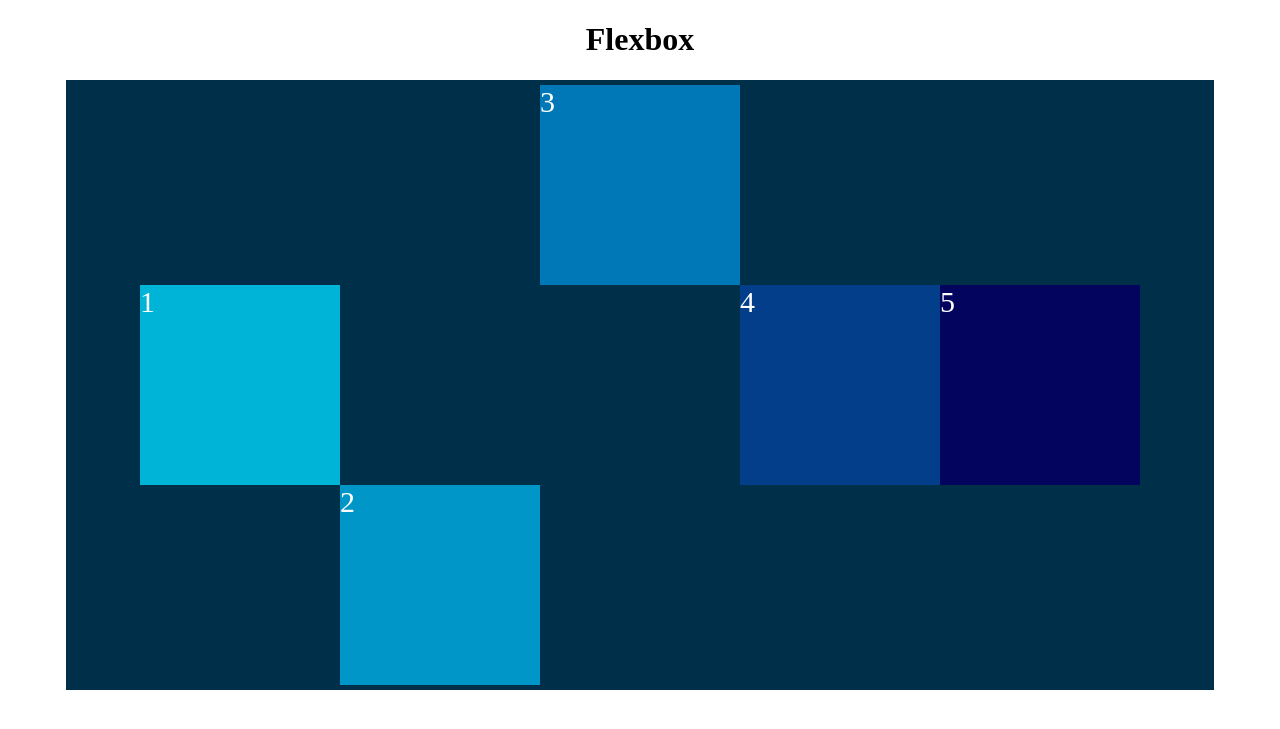
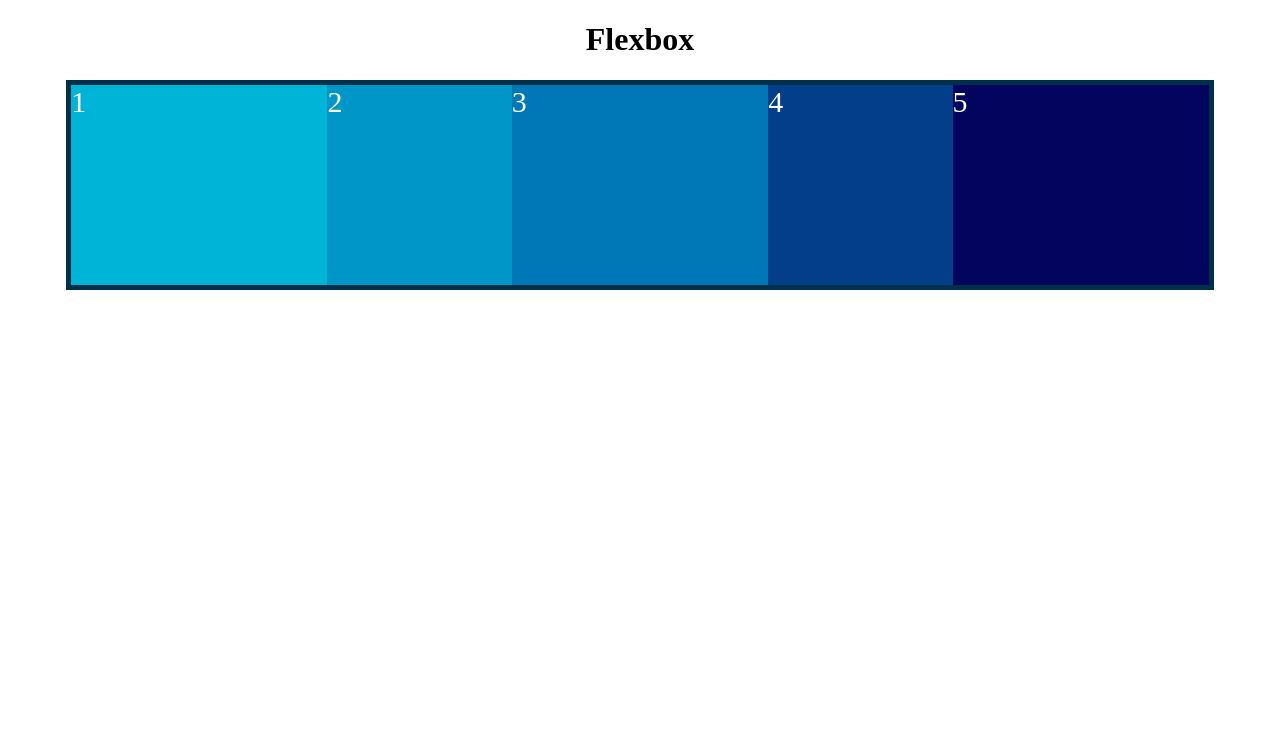
Before and after one commit to Retiishia/CodePolitan, a PHP site: page / in a window 1280 px wide. Shown: the top 729 px of the page. Run offline with PHP 8.4, Linux system fonts and the light colour scheme.

Commit message:
Flex Sizing

```diff
--- a/Belajar-CSS/Flexbox/Belajar1/app.css
+++ b/Belajar-CSS/Flexbox/Belajar1/app.css
@@ -5,12 +5,12 @@ h1 {
 #container {
     background-color: #003049;
     width: 90%;
-    height: 600px;
+    /* height: 600px; */
     margin: 0 auto;
     border: 5px solid #003049;
     display: flex;
-    flex-wrap: warp;
-    flex-direction: center;
+    /* flex-wrap: wrap; */
+    flex-direction: row;
     justify-content: center;
     align-items: center;
 }
@@ -18,16 +18,23 @@ h1 {
 #container div {
     width: 200px;
     height: 200px;
+    flex-basis: 400px;
     font-size: 30px;
     color: white;
 }
 
+div:nth-of-type(1) {
+    flex-grow: 1;
+}
+
 div:nth-of-type(2) {
-    align-self: flex-end;
+    flex-shrink: 1.5;
 }
-div:nth-of-type(3) {
-    align-self: flex-start;
+
+div:nth-of-type(4) {
+    flex-shrink: 1.5;
 }
-div:nth-of-type(4) {
-    align-self: initial;
+
+div:nth-of-type(5) {
+    flex-grow: 1;
 }
```
